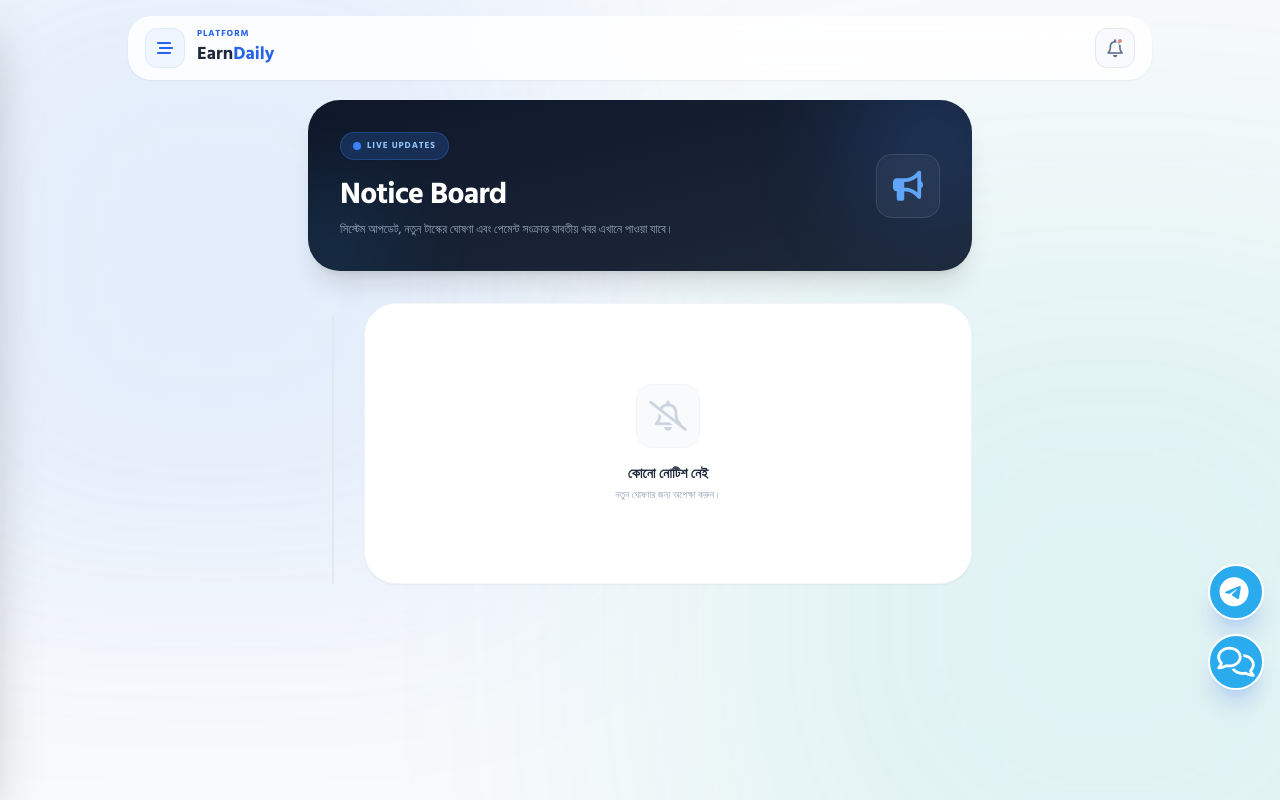
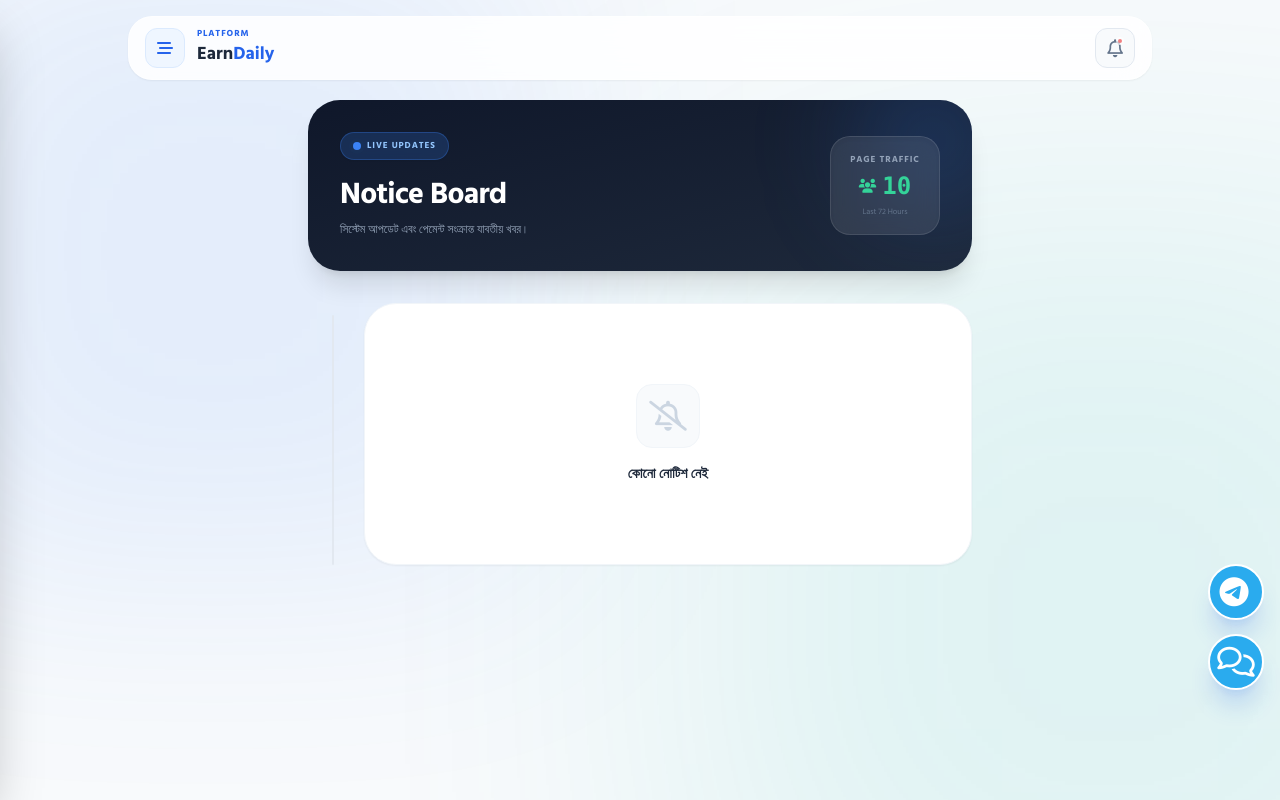
Before and after one commit to hoingut/oayrbackup, a Python web app: template templates/notice.html in a window 1280 px wide. Run offline with Jinja, Linux system fonts and the light colour scheme; the template is opened without the code that fills it: most values are stand-ins (such as "Sample title", 1, 10 or a date in 2020); some libraries are stand-ins or nearby versions.

Commit message:
Update notice.html

```diff
--- a/templates/notice.html
+++ b/templates/notice.html
@@ -15,10 +15,12 @@
     }
 
     /* Notice Content Text Formatting */
-    .notice-content {
-        white-space: pre-wrap;
-        line-height: 1.7;
-    }
+    .notice-content { white-space: pre-wrap; line-height: 1.7; transition: all 0.3s ease; }
+
+    /* Image Lightbox Hover */
+    .notice-img-wrap { overflow: hidden; border-radius: 16px; margin-bottom: 16px; border: 1px solid #E2E8F0; }
+    .notice-img-wrap img { width: 100%; max-height: 300px; object-fit: cover; transition: transform 0.5s ease; }
+    .notice-img-wrap:hover img { transform: scale(1.05); }
 </style>
 
 <div class="max-w-2xl mx-auto space-y-8 fade-in-up pb-8 px-1">
@@ -27,53 +29,59 @@
          1. PREMIUM HEADER SECTION
     ========================================== -->
     <div class="bg-gradient-to-br from-slate-900 to-[#1E293B] rounded-[32px] p-6 sm:p-8 text-white shadow-xl relative overflow-hidden">
-        <!-- Abstract Blurs -->
         <div class="absolute top-0 right-0 w-40 h-40 bg-blue-500/20 rounded-full blur-[50px] -mr-10 -mt-10 pointer-events-none"></div>
-        <div class="absolute bottom-0 left-0 w-32 h-32 bg-sky-500/10 rounded-full blur-[40px] -ml-10 -mb-10 pointer-events-none"></div>
 
         <div class="relative z-10 flex flex-col sm:flex-row sm:items-center justify-between gap-6">
             <div>
                 <div class="inline-flex items-center gap-1.5 bg-blue-500/20 text-blue-300 px-3 py-1.5 rounded-full text-[9px] font-black uppercase tracking-widest border border-blue-500/30 mb-4 backdrop-blur-sm shadow-sm">
-                    <span class="relative flex h-2 w-2">
-                        <span class="animate-ping absolute inline-flex h-full w-full rounded-full bg-blue-400 opacity-75"></span>
-                        <span class="relative inline-flex rounded-full h-2 w-2 bg-blue-500"></span>
-                    </span>
+                    <span class="relative flex h-2 w-2"><span class="animate-ping absolute inline-flex h-full w-full rounded-full bg-blue-400 opacity-75"></span><span class="relative inline-flex rounded-full h-2 w-2 bg-blue-500"></span></span>
                     Live Updates
                 </div>
-
                 <h2 class="text-3xl font-black tracking-tight mb-2">Notice Board</h2>
-                <p class="text-slate-400 text-xs font-medium leading-relaxed max-w-sm">সিস্টেম আপডেট, নতুন টাস্কের ঘোষণা এবং পেমেন্ট সংক্রান্ত যাবতীয় খবর এখানে পাওয়া যাবে।</p>
+                <p class="text-slate-400 text-xs font-medium leading-relaxed max-w-sm">সিস্টেম আপডেট এবং পেমেন্ট সংক্রান্ত যাবতীয় খবর।</p>
             </div>
 
-            <div class="h-16 w-16 bg-white/5 rounded-2xl flex items-center justify-center text-3xl backdrop-blur-md border border-white/10 text-blue-400 shadow-inner flex-shrink-0">
-                <i class="fa-solid fa-bullhorn"></i>
+            <div class="flex flex-col items-center justify-center bg-white/10 p-4 rounded-[20px] backdrop-blur-md border border-white/10 shadow-inner flex-shrink-0 text-center min-w-[110px]">
+                <p class="text-[9px] uppercase tracking-widest text-slate-400 font-bold mb-1">Page Traffic</p>
+                <h3 class="text-2xl font-black text-emerald-400 font-mono flex items-center gap-1.5"><i class="fa-solid fa-users text-sm"></i> {{ views }}</h3>
+                <p class="text-[8px] text-slate-500 mt-1">Last 72 Hours</p>
             </div>
         </div>
     </div>
 
     <!-- ==========================================
-         2. ADMIN POST FORM
+         2. ADMIN POST FORM (With ImgBB & Telegram Sync)
     ========================================== -->
     {% if user and user.role == 'admin' %}
     <div class="bg-white p-6 sm:p-8 rounded-[24px] shadow-[0_4px_20px_rgba(0,0,0,0.02)] border border-slate-100 border-l-[6px] border-l-blue-600 relative overflow-hidden">
-        <h3 class="font-bold text-slate-800 text-sm mb-5 flex items-center gap-2 uppercase tracking-widest">
-            <i class="fa-solid fa-pen-nib text-blue-600"></i> Compose Notice
+        <h3 class="font-bold text-slate-800 text-sm mb-5 flex items-center justify-between uppercase tracking-widest">
+            <span class="flex items-center gap-2"><i class="fa-solid fa-pen-nib text-blue-600"></i> Compose Notice</span>
+            <span class="text-[9px] bg-sky-50 text-sky-600 px-2 py-1 rounded-md border border-sky-100"><i class="fa-brands fa-telegram"></i> Auto Sync Active</span>
         </h3>
 
-        <form method="POST" action="/notice" class="space-y-5">
+        <!-- Image Preview Box -->
+        <div id="imagePreviewBox" class="hidden mb-4 bg-slate-50 p-3 rounded-2xl border border-slate-200 flex items-center justify-between shadow-sm">
+            <div class="flex items-center gap-3">
+                <img id="previewImg" src="" class="h-12 w-12 object-cover rounded-xl border border-slate-200 shadow-sm">
+                <span class="text-xs font-bold text-emerald-600"><i class="fa-solid fa-check"></i> Image Attached</span>
+            </div>
+            <button type="button" onclick="removeImage()" class="h-8 w-8 bg-red-50 text-red-500 rounded-full flex items-center justify-center hover:bg-red-500 hover:text-white transition"><i class="fa-solid fa-xmark"></i></button>
+        </div>
+
+        <form method="POST" action="/notice" enctype="multipart/form-data" class="space-y-4" onsubmit="showPublishLoader()">
             <div>
-                <label class="block text-[10px] font-bold text-slate-400 uppercase tracking-widest mb-1.5 ml-1">Title</label>
-                <input type="text" name="title" required placeholder="Subject of the notice..."
-                       class="w-full p-4 border border-slate-200 rounded-[16px] focus:outline-none focus:border-blue-500 focus:ring-4 focus:ring-blue-500/10 bg-slate-50 focus:bg-white transition text-sm font-bold text-slate-800 shadow-sm">
+                <input type="text" name="title" required placeholder="Notice Title..." class="w-full p-4 border border-slate-200 rounded-[16px] focus:outline-none focus:border-blue-500 focus:ring-4 focus:ring-blue-500/10 bg-slate-50 focus:bg-white transition text-sm font-bold text-slate-800 shadow-sm">
             </div>
             <div>
-                <label class="block text-[10px] font-bold text-slate-400 uppercase tracking-widest mb-1.5 ml-1">Details</label>
-                <textarea name="content" required rows="4" placeholder="Write the full details here..."
-                          class="w-full p-4 border border-slate-200 rounded-[16px] focus:outline-none focus:border-blue-500 focus:ring-4 focus:ring-blue-500/10 bg-slate-50 focus:bg-white transition text-sm font-medium text-slate-700 shadow-sm resize-y"></textarea>
+                <textarea name="content" required rows="4" placeholder="Write full details..." class="w-full p-4 border border-slate-200 rounded-[16px] focus:outline-none focus:border-blue-500 focus:ring-4 focus:ring-blue-500/10 bg-slate-50 focus:bg-white transition text-sm font-medium text-slate-700 shadow-sm resize-y"></textarea>
             </div>
-            <div class="flex justify-end pt-2">
-                <button type="submit" class="bg-blue-600 text-white px-8 py-3.5 rounded-[14px] text-xs font-black uppercase tracking-widest shadow-[0_8px_20px_rgba(37,99,235,0.25)] hover:bg-blue-700 active:scale-95 transition-all flex items-center gap-2">
-                    Publish <i class="fa-solid fa-paper-plane"></i>
+            <div class="flex items-center justify-between pt-2">
+                <label class="bg-slate-100 text-slate-600 px-5 py-3.5 rounded-[14px] text-xs font-bold cursor-pointer hover:bg-blue-50 hover:text-blue-600 transition flex items-center gap-2 border border-slate-200">
+                    <i class="fa-solid fa-image"></i> Attach Image
+                    <input type="file" name="image" id="imageInput" class="hidden" accept="image/*" onchange="previewImage(this)">
+                </label>
+                <button type="submit" id="publishBtn" class="bg-blue-600 text-white px-8 py-3.5 rounded-[14px] text-xs font-black uppercase tracking-widest shadow-[0_8px_20px_rgba(37,99,235,0.25)] hover:bg-blue-700 active:scale-95 transition-all flex items-center gap-2">
+                    Publish to Network <i class="fa-solid fa-paper-plane"></i>
                 </button>
             </div>
         </form>
@@ -84,7 +92,6 @@
          3. TIMELINE NOTICE LIST
     ========================================== -->
     <div class="relative pl-4 sm:pl-6 space-y-6 mt-8">
-
         <!-- Vertical Timeline Line -->
         <div class="absolute left-4 sm:left-6 top-3 bottom-0 w-0.5 bg-slate-200 rounded-full"></div>
 
@@ -96,7 +103,7 @@
 
             <div class="bg-white p-5 sm:p-6 rounded-[24px] shadow-[0_2px_15px_rgba(0,0,0,0.02)] border border-slate-100 hover:border-blue-200 transition-colors">
 
-                <!-- Post Header (Date & Actions) -->
+                <!-- Header -->
                 <div class="flex justify-between items-start mb-4">
                     <div class="flex items-center gap-3">
                         <div class="h-10 w-10 bg-blue-50 text-blue-600 rounded-xl flex items-center justify-center text-lg shadow-sm border border-blue-100">
@@ -104,36 +111,43 @@
                         </div>
                         <div>
                             <p class="text-[9px] font-black text-slate-400 uppercase tracking-[0.1em]">Posted On</p>
-                            <p class="text-xs font-bold text-slate-700 font-mono flex items-center gap-1.5 mt-0.5">
-                                <i class="fa-regular fa-clock text-blue-500"></i> {{ notice.created_at[:10] }}
-                            </p>
+                            <p class="text-xs font-bold text-slate-700 font-mono flex items-center gap-1.5 mt-0.5"><i class="fa-regular fa-clock text-blue-500"></i> {{ notice.created_at[:10] }}</p>
                         </div>
                     </div>
 
                     {% if user and user.role == 'admin' %}
-                    <a href="/notice/delete/{{ notice.id }}" onclick="return confirm('আপনি কি এই নোটিশটি ডিলিট করতে চান?')" class="h-8 w-8 rounded-full bg-red-50 text-red-500 flex items-center justify-center hover:bg-red-500 hover:text-white transition shadow-sm" title="Delete Notice">
+                    <a href="/notice/delete/{{ notice.id }}" onclick="return confirm('ডিলিট করবেন?')" class="h-8 w-8 rounded-full bg-red-50 text-red-500 flex items-center justify-center hover:bg-red-500 hover:text-white transition shadow-sm">
                         <i class="fa-solid fa-trash-can text-xs"></i>
                     </a>
                     {% endif %}
                 </div>
 
-                <!-- Title & Content -->
-                <h3 class="text-lg font-black text-slate-900 mb-3 leading-snug tracking-tight">
-                    {{ notice.title }}
-                </h3>
+                <!-- Content Area -->
+                <h3 class="text-lg font-black text-slate-900 mb-3 leading-snug tracking-tight">{{ notice.title }}</h3>
 
-                <div class="text-[13px] text-slate-600 notice-content bg-slate-50 p-4 rounded-[16px] border border-slate-100" id="notice-text-{{ loop.index }}">{{ notice.content }}</div>
+                <!-- Notice Image (If available) -->
+                {% if notice.image_url %}
+                <div class="notice-img-wrap cursor-pointer" onclick="openImageModal('{{ notice.image_url }}')">
+                    <img src="{{ notice.image_url }}" alt="Notice Image">
+                </div>
+                {% endif %}
+
+                <!-- Notice Text (With Read More Logic) -->
+                <div class="bg-slate-50 p-4 rounded-[16px] border border-slate-100">
+                    <div class="text-[13px] text-slate-600 notice-content font-medium line-clamp-3" id="text-{{ notice.id }}">
+{{ notice.content }}
+                    </div>
+                    {% if notice.content|length > 150 %}
+                    <button onclick="toggleText('text-{{ notice.id }}', this)" class="text-[11px] font-bold text-blue-600 mt-2 hover:underline focus:outline-none">
+                        Read more <i class="fa-solid fa-chevron-down text-[9px] ml-0.5"></i>
+                    </button>
+                    {% endif %}
+                </div>
 
                 <!-- Footer Social Actions -->
-                <div class="mt-5 flex gap-3">
-                    <button onclick="copyNotice('notice-text-{{ loop.index }}', this)"
-                            class="text-[10px] font-bold text-slate-500 hover:text-blue-600 flex items-center justify-center gap-1.5 transition bg-white border border-slate-200 px-4 py-2 rounded-xl hover:border-blue-200 hover:bg-blue-50 shadow-sm active:scale-95">
-                        <i class="fa-regular fa-copy text-sm"></i> Copy Text
-                    </button>
-                    <!-- WhatsApp Share -->
-                    <a href="whatsapp://send?text=*{{ notice.title }}*%0A{{ notice.content }}"
-                       class="text-[10px] font-bold text-slate-500 hover:text-emerald-600 flex items-center justify-center gap-1.5 transition bg-white border border-slate-200 px-4 py-2 rounded-xl hover:border-emerald-200 hover:bg-emerald-50 shadow-sm active:scale-95">
-                        <i class="fa-brands fa-whatsapp text-emerald-500 text-sm"></i> Share
+                <div class="mt-4 flex gap-3">
+                    <a href="https://t.me/pay_easy_earn" target="_blank" class="text-[10px] font-bold text-sky-600 bg-sky-50 border border-sky-100 px-4 py-2 rounded-xl hover:bg-sky-100 transition shadow-sm flex items-center gap-1.5 active:scale-95">
+                        <i class="fa-brands fa-telegram text-sm"></i> Telegram View
                     </a>
                 </div>
 
@@ -142,34 +156,57 @@
         {% else %}
         <!-- Empty State -->
         <div class="text-center py-20 bg-white rounded-[32px] border border-slate-100 shadow-sm ml-6 sm:ml-8">
-            <div class="h-16 w-16 bg-slate-50 rounded-[16px] flex items-center justify-center mx-auto mb-4 text-3xl text-slate-300 border border-slate-100">
-                <i class="fa-regular fa-bell-slash"></i>
-            </div>
+            <div class="h-16 w-16 bg-slate-50 rounded-[16px] flex items-center justify-center mx-auto mb-4 text-3xl text-slate-300 border border-slate-100"><i class="fa-regular fa-bell-slash"></i></div>
             <h3 class="text-sm font-bold text-slate-800">কোনো নোটিশ নেই</h3>
-            <p class="text-[10px] text-slate-400 mt-1 font-medium">নতুন ঘোষণার জন্য অপেক্ষা করুন।</p>
         </div>
         {% endfor %}
 
     </div>
-
 </div>
 
-<!-- Copy Script with UI Feedback -->
+<!-- Scripts -->
 <script>
-    function copyNotice(elementId, btn) {
-        const text = document.getElementById(elementId).innerText;
-        navigator.clipboard.writeText(text).then(() => {
-            const originalHTML = btn.innerHTML;
-            btn.innerHTML = '<i class="fa-solid fa-check"></i> Copied!';
-            btn.classList.add('text-blue-600', 'border-blue-300', 'bg-blue-50');
-            btn.classList.remove('text-slate-500', 'bg-white', 'border-slate-200');
+    // Read More Logic
+    function toggleText(id, btn) {
+        const el = document.getElementById(id);
+        if (el.classList.contains('line-clamp-3')) {
+            el.classList.remove('line-clamp-3');
+            btn.innerHTML = 'Show less <i class="fa-solid fa-chevron-up text-[9px] ml-0.5"></i>';
+        } else {
+            el.classList.add('line-clamp-3');
+            btn.innerHTML = 'Read more <i class="fa-solid fa-chevron-down text-[9px] ml-0.5"></i>';
+        }
+    }
 
-            setTimeout(() => {
-                btn.innerHTML = originalHTML;
-                btn.classList.remove('text-blue-600', 'border-blue-300', 'bg-blue-50');
-                btn.classList.add('text-slate-500', 'bg-white', 'border-slate-200');
-            }, 2000);
-        });
+    // Image Preview (Admin)
+    function previewImage(input) {
+        if (input.files && input.files[0]) {
+            const reader = new FileReader();
+            reader.onload = function(e) {
+                document.getElementById('previewImg').src = e.target.result;
+                document.getElementById('imagePreviewBox').classList.remove('hidden');
+            }
+            reader.readAsDataURL(input.files[0]);
+        }
+    }
+    function removeImage() {
+        document.getElementById('imageInput').value = "";
+        document.getElementById('imagePreviewBox').classList.add('hidden');
+    }
+
+    // Loading State for Publish
+    function showPublishLoader() {
+        const btn = document.getElementById('publishBtn');
+        btn.disabled = true;
+        btn.innerHTML = '<i class="fa-solid fa-circle-notch fa-spin"></i> Broadcasting...';
+        btn.classList.add('opacity-90', 'cursor-not-allowed');
+    }
+
+    // Full Screen Image Modal
+    function openImageModal(url) {
+        // You can use existing lightbox modal from proofs.html if present in layout,
+        // or redirect to the image directly for simple viewing.
+        window.open(url, '_blank');
     }
 </script>
 
```
